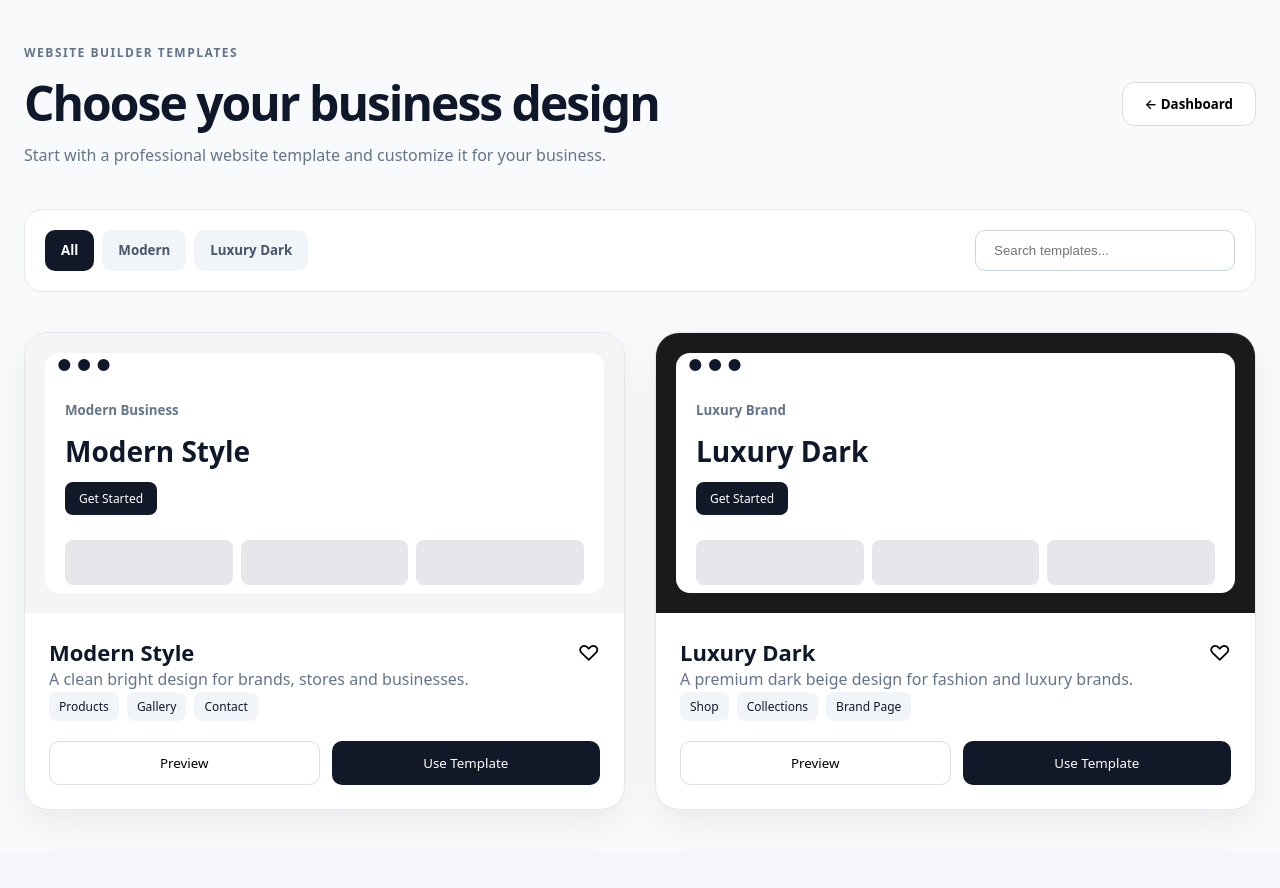
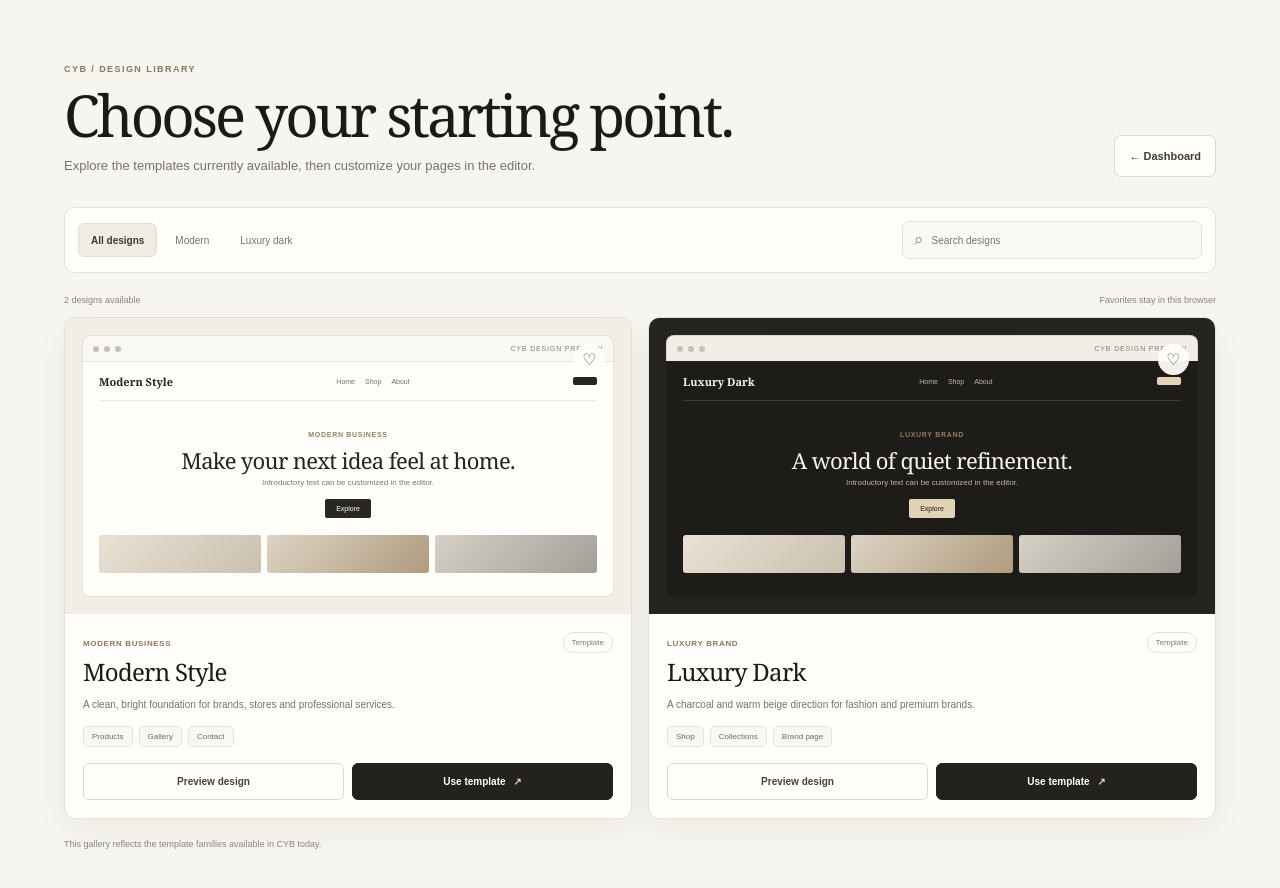
Before and after one commit to nuulf26-glitch/your-business, a React (Vite) app: page /templates in a window 1280 px wide. Shown: the top 888 px of the page. Before the commit the page ends 850 px from the top, so only its background shows below. Built offline with nearby package versions, Linux system fonts and the light colour scheme; no server answers.

Commit message:
Port CYB design to production base: src/pages/Templates.jsx

```diff
--- a/src/pages/Templates.jsx
+++ b/src/pages/Templates.jsx
@@ -1,543 +1,51 @@
-import { useState } from "react";
+import { useMemo, useState } from "react";
 import { useNavigate } from "react-router-dom";
-
+import "../styles/templates.css";
 
 const categories = [
-  {
-    id: "all",
-    label: "All"
-  },
-  {
-    id: "modern",
-    label: "Modern"
-  },
-  {
-    id: "dark",
-    label: "Luxury Dark"
-  }
+  { id: "all", label: "All designs" },
+  { id: "modern", label: "Modern" },
+  { id: "dark", label: "Luxury dark" },
+];
+const templates = [
+  { id: "modern", title: "Modern Style", category: "modern", badge: "Modern business", description: "A clean, bright foundation for brands, stores and professional services.", features: ["Products", "Gallery", "Contact"], previewBg: "#f3eee5" },
+  { id: "dark", title: "Luxury Dark", category: "dark", badge: "Luxury brand", description: "A charcoal and warm beige direction for fashion and premium brands.", features: ["Shop", "Collections", "Brand page"], previewBg: "#25231f" },
 ];
 
+function TemplateCard({ template, favorite, onFavorite, onPreview, onUse }) {
+  return <article className={`template-card template-card--${template.id}`}>
+    <div className="template-preview" style={{ "--template-preview-bg": template.previewBg }}>
+      <div className="template-browser"><span /><span /><span /><small>CYB DESIGN PREVIEW</small></div>
+      <div className="template-site-preview">
+        <header><strong>{template.title}</strong><nav><span>Home</span><span>Shop</span><span>About</span></nav><i /></header>
+        <div className="template-site-hero"><small>{template.badge}</small><strong>{template.id === "modern" ? "Make your next idea feel at home." : "A world of quiet refinement."}</strong><span>Introductory text can be customized in the editor.</span><button type="button" tabIndex={-1} aria-hidden="true">Explore</button></div>
+        <div className="template-preview-blocks"><i /><i /><i /></div>
+      </div>
+      <button className={`template-favorite${favorite ? " active" : ""}`} type="button" aria-label={favorite ? `Remove ${template.title} from favorites` : `Add ${template.title} to favorites`} aria-pressed={favorite} onClick={onFavorite}>{favorite ? "♥" : "♡"}</button>
+    </div>
+    <div className="template-card-content"><div className="template-card-title"><div><span>{template.badge}</span><h2>{template.title}</h2></div><span className="template-current-state">Template</span></div><p>{template.description}</p><div className="template-feature-list">{template.features.map(feature => <span key={feature}>{feature}</span>)}</div><div className="template-card-actions"><button type="button" className="template-secondary" onClick={onPreview}>Preview design</button><button type="button" className="template-primary" onClick={onUse}>Use template <span aria-hidden="true">↗</span></button></div></div>
+  </article>;
+}
 
-
-const templates = [
-
-  {
-    id: "modern",
-    title: "Modern Style",
-    category: "modern",
-    badge: "Modern Business",
-    description:
-      "A clean bright design for brands, stores and businesses.",
-    features: [
-      "Products",
-      "Gallery",
-      "Contact"
-    ],
-    previewBg: "#f5f5f5",
-  },
-
-
-  {
-    id: "dark",
-    title: "Luxury Dark",
-    category: "dark",
-    badge: "Luxury Brand",
-    description:
-      "A premium dark beige design for fashion and luxury brands.",
-    features: [
-      "Shop",
-      "Collections",
-      "Brand Page"
-    ],
-    previewBg: "#1a1a1a",
-  }
-
-];
-
-
-
-function Templates() {
+export default function Templates() {
   const navigate = useNavigate();
-
   const [selectedCategory, setSelectedCategory] = useState("all");
   const [searchQuery, setSearchQuery] = useState("");
   const [favorites, setFavorites] = useState([]);
-const [previewTemplate, setPreviewTemplate] = useState(null);
+  const filteredTemplates = useMemo(() => templates.filter(template => {
+    const categoryMatch = selectedCategory === "all" || template.category === selectedCategory;
+    const query = searchQuery.trim().toLowerCase();
+    const textMatch = !query || `${template.title} ${template.badge} ${template.description}`.toLowerCase().includes(query);
+    return categoryMatch && textMatch;
+  }), [selectedCategory, searchQuery]);
+  function toggleFavorite(id) { setFavorites(current => current.includes(id) ? current.filter(item => item !== id) : [...current, id]); }
+  function chooseTemplate(id) { localStorage.setItem("selectedTemplate", id); navigate("/editor"); }
 
-const filteredTemplates = templates.filter((tpl) => {
-  const matchesCategory =
-    selectedCategory === "all" ||
-    tpl.category === selectedCategory;
-
-  const matchesSearch =
-    tpl.title.toLowerCase().includes(searchQuery.toLowerCase());
-
-  return matchesCategory && matchesSearch;
-});
-
-function toggleFavorite(id) {
-  setFavorites((current) =>
-    current.includes(id)
-      ? current.filter((item) => item !== id)
-      : [...current, id]
-  );
+  return <main className="templates-page">
+    <header className="templates-header"><div><span className="templates-kicker">CYB / DESIGN LIBRARY</span><h1>Choose your starting point.</h1><p>Explore the templates currently available, then customize your pages in the editor.</p></div><button type="button" className="templates-back-button" onClick={() => navigate("/dashboard")}>← Dashboard</button></header>
+    <section className="templates-toolbar" aria-label="Filter templates"><div className="template-category-tabs" role="group" aria-label="Template categories">{categories.map(category => <button type="button" key={category.id} className={selectedCategory === category.id ? "active" : ""} aria-pressed={selectedCategory === category.id} onClick={() => setSelectedCategory(category.id)}>{category.label}</button>)}</div><label className="template-search"><span className="sr-only">Search templates</span><span aria-hidden="true">⌕</span><input type="search" placeholder="Search designs" value={searchQuery} onChange={event => setSearchQuery(event.target.value)} /></label></section>
+    <div className="templates-result-meta"><span>{filteredTemplates.length} {filteredTemplates.length === 1 ? "design" : "designs"} available</span><span>Favorites stay in this browser</span></div>
+    {filteredTemplates.length ? <section className="templates-grid" aria-label="Available templates">{filteredTemplates.map(template => <TemplateCard key={template.id} template={template} favorite={favorites.includes(template.id)} onFavorite={() => toggleFavorite(template.id)} onPreview={() => navigate(`/template-preview/${template.id}`)} onUse={() => chooseTemplate(template.id)} />)}</section> : <section className="templates-empty"><span aria-hidden="true">⌕</span><h2>No designs found</h2><p>Try a different search or category.</p><button type="button" onClick={() => { setSearchQuery(""); setSelectedCategory("all"); }}>Clear filters</button></section>}
+    <p className="templates-scope-note">This gallery reflects the template families available in CYB today.</p>
+  </main>;
 }
-
-function handleSelectTemplate(id) {
-  localStorage.setItem("selectedTemplate", id);
-  navigate("/editor");
-}
-  return (
-    <div
-      className="templates-page-container"
-      style={{
-        background: "#f8fafc",
-        minHeight: "100vh",
-        padding: "40px 24px",
-        fontFamily: "system-ui, -apple-system, sans-serif",
-        color: "#0f172a",
-      }}
-    >
-      {/* Header */}
-      <div
-        style={{
-          maxWidth: "1280px",
-          margin: "0 auto 40px",
-          display: "flex",
-          justifyContent: "space-between",
-          alignItems: "center",
-          flexWrap: "wrap",
-          gap: "20px",
-        }}
-      >
-        <div>
-          <span
-            style={{
-              fontSize: "12px",
-              fontWeight: "700",
-              color: "#64748b",
-              textTransform: "uppercase",
-              letterSpacing: "1.5px",
-            }}
-          >
-            Website Builder Templates
-          </span>
-
-          <h1
-            style={{
-              fontSize: "48px",
-              margin: "8px 0",
-              fontWeight: "800",
-              letterSpacing: "-2px",
-            }}
-          >
-            Choose your business design
-          </h1>
-
-          <p
-            style={{
-              color: "#64748b",
-              maxWidth: "600px",
-              lineHeight: "1.6",
-            }}
-          >
-            Start with a professional website template and customize it for
-            your business.
-          </p>
-        </div>
-
-        <button
-          onClick={() => navigate("/dashboard")}
-          style={{
-            padding: "12px 22px",
-            borderRadius: "12px",
-            border: "1px solid #ddd",
-            background: "#fff",
-            cursor: "pointer",
-            fontWeight: "600",
-          }}
-        >
-          ← Dashboard
-        </button>
-      </div>
-
-
-      {/* Search + Categories */}
-      <div
-        style={{
-          maxWidth: "1280px",
-          margin: "0 auto 40px",
-          background: "#fff",
-          padding: "20px",
-          borderRadius: "18px",
-          display: "flex",
-          gap: "20px",
-          justifyContent: "space-between",
-          flexWrap: "wrap",
-          border: "1px solid #e2e8f0",
-        }}
-      >
-        <div
-          style={{
-            display: "flex",
-            gap: "8px",
-            flexWrap: "wrap",
-          }}
-        >
-          {categories.map((cat) => (
-            <button
-              key={cat.id}
-              onClick={() => setSelectedCategory(cat.id)}
-              style={{
-                padding: "10px 16px",
-                borderRadius: "10px",
-                border: "none",
-                cursor: "pointer",
-                fontWeight: "600",
-                background:
-                  selectedCategory === cat.id
-                    ? "#111827"
-                    : "#f1f5f9",
-                color:
-                  selectedCategory === cat.id
-                    ? "#fff"
-                    : "#475569",
-              }}
-            >
-              {cat.label}
-            </button>
-          ))}
-        </div>
-
-        <input
-          placeholder="Search templates..."
-          value={searchQuery}
-          onChange={(e) => setSearchQuery(e.target.value)}
-          style={{
-            padding: "12px 18px",
-            borderRadius: "10px",
-            border: "1px solid #cbd5e1",
-            minWidth: "260px",
-          }}
-        />
-      </div>
-
-
-      {/* Template Cards */}
-      <div
-        style={{
-          maxWidth: "1280px",
-          margin: "auto",
-          display: "grid",
-          gridTemplateColumns:
-            "repeat(auto-fit,minmax(360px,1fr))",
-          gap: "30px",
-        }}
-      >
-        {filteredTemplates.map((tpl) => (
-          <div
-            key={tpl.id}
-            style={{
-              background: "#fff",
-              borderRadius: "24px",
-              overflow: "hidden",
-              border: "1px solid #e2e8f0",
-              boxShadow:
-                "0 15px 35px rgba(0,0,0,0.06)",
-            }}
-          >
-
-            {/* Website Preview */}
-            <div
-              style={{
-                background: tpl.previewBg,
-                padding: "20px",
-                height: "280px",
-              }}
-            >
-
-              <div
-                style={{
-                  background:"#fff",
-                  borderRadius:"14px",
-                  height:"100%",
-                  overflow:"hidden",
-                }}
-              >
-
-                {/* Browser */}
-                <div
-                  style={{
-                    height:"25px",
-                    display:"flex",
-                    gap:"5px",
-                    alignItems:"center",
-                    paddingLeft:"12px",
-                  }}
-                >
-                  <span>●</span>
-                  <span>●</span>
-                  <span>●</span>
-                </div>
-
-
-                <div
-                  style={{
-                    padding:"20px",
-                  }}
-                >
-                  <small
-                    style={{
-                      color:"#64748b",
-                      fontWeight:"700"
-                    }}
-                  >
-                    {tpl.badge}
-                  </small>
-
-                  <h2
-                    style={{
-                      fontSize:"28px",
-                      margin:"12px 0",
-                    }}
-                  >
-                    {tpl.title}
-                  </h2>
-
-                  <button
-                    style={{
-                      background:"#111827",
-                      color:"#fff",
-                      border:"none",
-                      padding:"8px 14px",
-                      borderRadius:"8px",
-                      fontSize:"12px"
-                    }}
-                  >
-                    Get Started
-                  </button>
-
-
-                  <div
-                    style={{
-                      display:"grid",
-                      gridTemplateColumns:"repeat(3,1fr)",
-                      gap:"8px",
-                      marginTop:"25px"
-                    }}
-                  >
-                    {[1,2,3].map((x)=>(
-                      <div
-                        key={x}
-                        style={{
-                          height:"45px",
-                          background:"#e5e7eb",
-                          borderRadius:"8px"
-                        }}
-                      />
-                    ))}
-                  </div>
-
-                </div>
-
-              </div>
-
-            </div>
-
-
-            {/* Info */}
-            <div
-              style={{
-                padding:"24px"
-              }}
-            >
-
-              <div
-                style={{
-                  display:"flex",
-                  justifyContent:"space-between",
-                  alignItems:"center"
-                }}
-              >
-
-                <h2
-                  style={{
-                    margin:0,
-                    fontSize:"22px"
-                  }}
-                >
-                  {tpl.title}
-                </h2>
-
-
-                <button
-                  onClick={()=>toggleFavorite(tpl.id)}
-                  style={{
-                    border:"none",
-                    background:"none",
-                    fontSize:"22px",
-                    cursor:"pointer"
-                  }}
-                >
-                  {favorites.includes(tpl.id)
-                    ? "♥"
-                    :"♡"}
-                </button>
-
-              </div>
-
-
-              <p
-                style={{
-                  color:"#64748b",
-                  lineHeight:"1.6"
-                }}
-              >
-                {tpl.description}
-              </p>
-
-
-              <div
-                style={{
-                  display:"flex",
-                  flexWrap:"wrap",
-                  gap:"8px",
-                  marginBottom:"20px"
-                }}
-              >
-                {tpl.features.map((feature)=>(
-                  <span
-                    key={feature}
-                    style={{
-                      background:"#f1f5f9",
-                      padding:"6px 10px",
-                      borderRadius:"8px",
-                      fontSize:"12px"
-                    }}
-                  >
-                    {feature}
-                  </span>
-                ))}
-              </div>
-
-
-              <div
-                style={{
-                  display:"flex",
-                  gap:"12px"
-                }}
-              >
-
-                <button
-onClick={() => navigate(`/template-preview/${tpl.id}`)}
-
-                  style={{
-                    flex:1,
-                    padding:"12px",
-                    borderRadius:"10px",
-                    border:"1px solid #ddd",
-                    background:"#fff",
-                    cursor:"pointer"
-                  }}
-                >
-                  Preview
-                </button>
-
-
-                <button
-                  onClick={()=>handleSelectTemplate(tpl.id)}
-                  style={{
-                    flex:1,
-                    padding:"12px",
-                    borderRadius:"10px",
-                    border:"none",
-                    background:"#111827",
-                    color:"#fff",
-                    cursor:"pointer"
-                  }}
-                >
-                  Use Template
-                </button>
-
-              </div>
-
-            </div>
-
-          </div>
-        ))}
-
-      </div>
-
-
-      {/* Preview Modal */}
-      {previewTemplate && (
-        <div
-          style={{
-            position:"fixed",
-            inset:0,
-            background:"rgba(0,0,0,.6)",
-            display:"flex",
-            alignItems:"center",
-            justifyContent:"center",
-            zIndex:1000
-          }}
-        >
-
-          <div
-            style={{
-              background:"#fff",
-              padding:"30px",
-              borderRadius:"20px",
-              width:"90%",
-              maxWidth:"600px"
-            }}
-          >
-
-            <h2>
-              {previewTemplate.title}
-            </h2>
-
-            <p>
-              {previewTemplate.description}
-            </p>
-
-
-            <button
-              onClick={()=>handleSelectTemplate(previewTemplate.id)}
-              style={{
-                background:"#111827",
-                color:"#fff",
-                padding:"12px 20px",
-                border:"none",
-                borderRadius:"10px",
-                cursor:"pointer"
-              }}
-            >
-              Launch Template
-            </button>
-
-
-            <button
-              onClick={()=>setPreviewTemplate(null)}
-              style={{
-                marginLeft:"10px",
-                padding:"12px 20px",
-                borderRadius:"10px",
-                border:"1px solid #ddd",
-                cursor:"pointer"
-              }}
-            >
-              Close
-            </button>
-
-          </div>
-
-        </div>
-      )}
-
-    </div>
-  );
-  ;
-}
-
-export default Templates;
```
